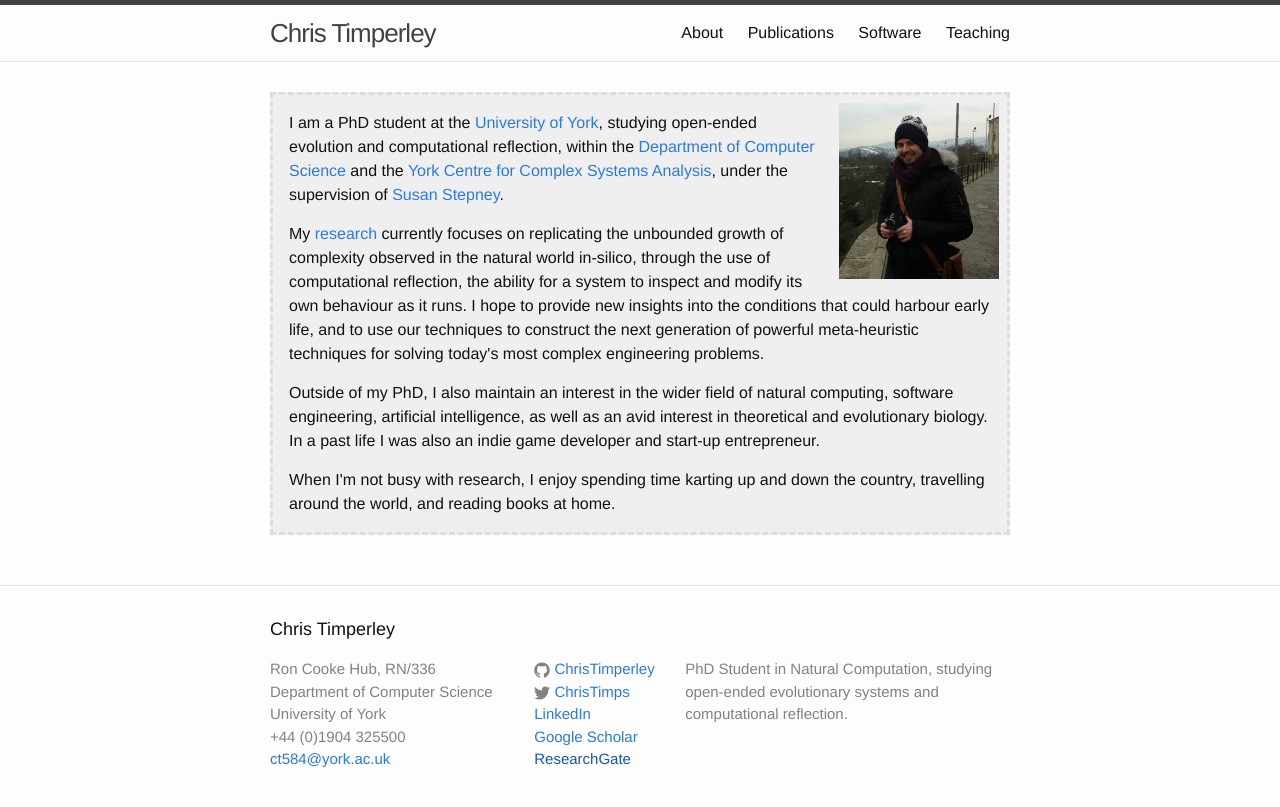
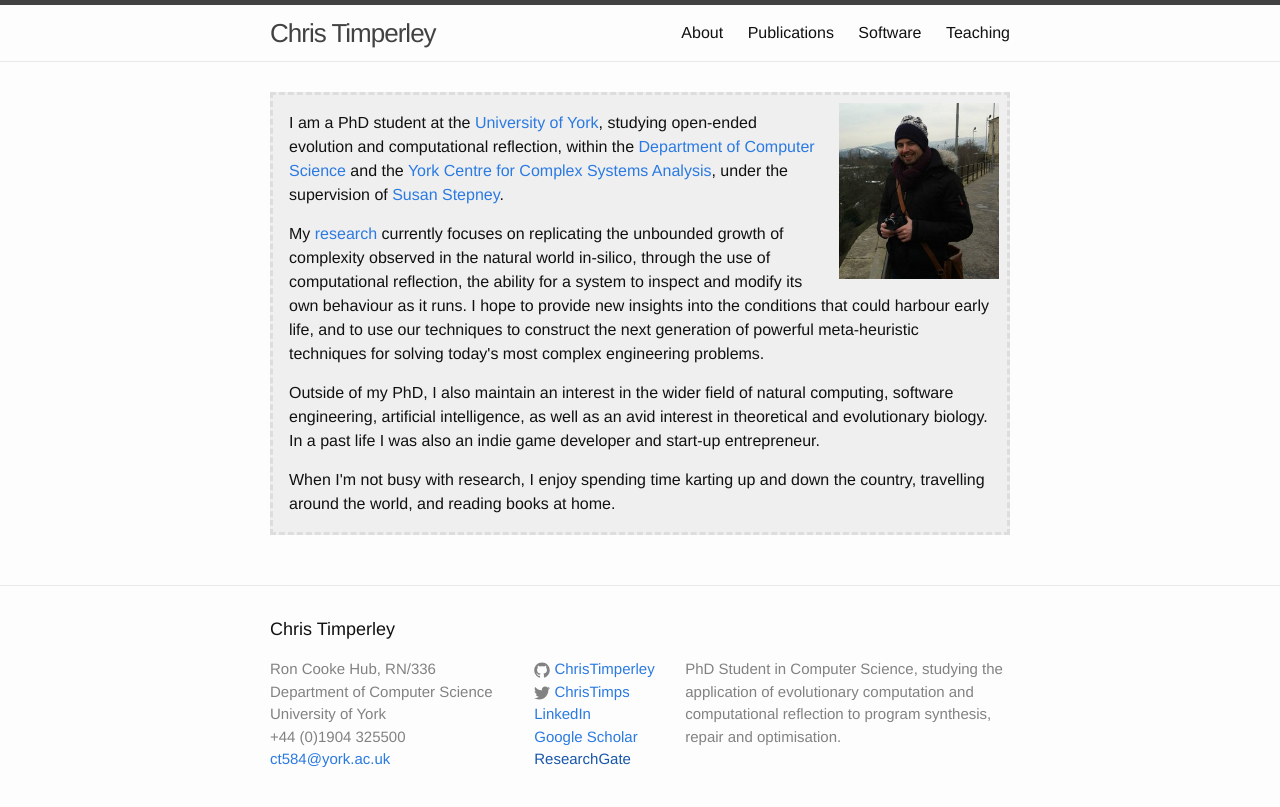
Before and after one commit to ChrisTimperley/ChrisTimperley.github.io, a Jekyll site: the page built from index.html, in a window 1280 px wide. Shown: the top 807 px of the page. Built offline with Jekyll 4.4.1, drawn with Linux system fonts in a browser that asks for light colours.

Commit message:
Updated footer.

```diff
--- a/_includes/footer.html
+++ b/_includes/footer.html
@@ -65,7 +65,9 @@
 
       <div class="footer-col  footer-col-3">
         <p class="text">
-          PhD Student in Natural Computation, studying open-ended evolutionary systems and computational reflection.
+          PhD Student in Computer Science, studying the application of
+          evolutionary computation and computational reflection to program
+          synthesis, repair and optimisation.
         </p>
       </div>
     </div>
```
